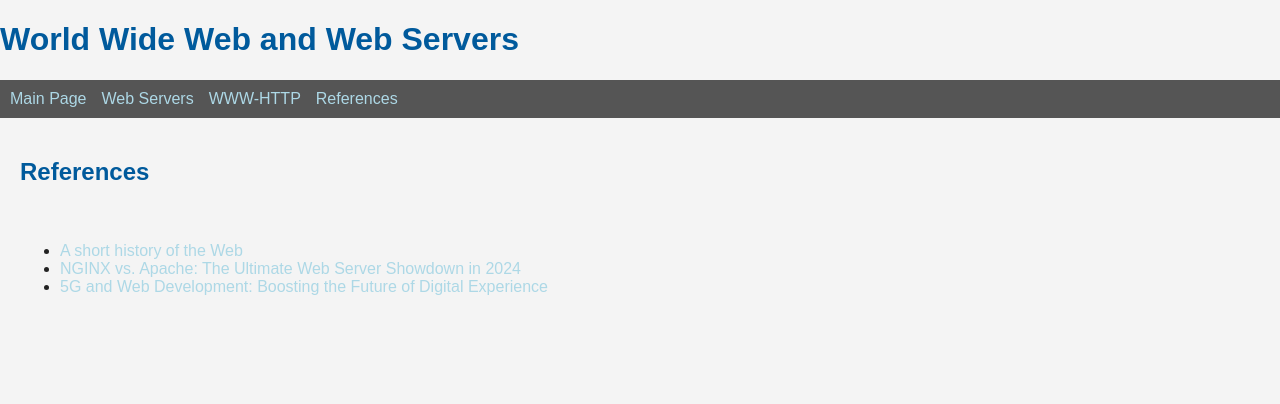
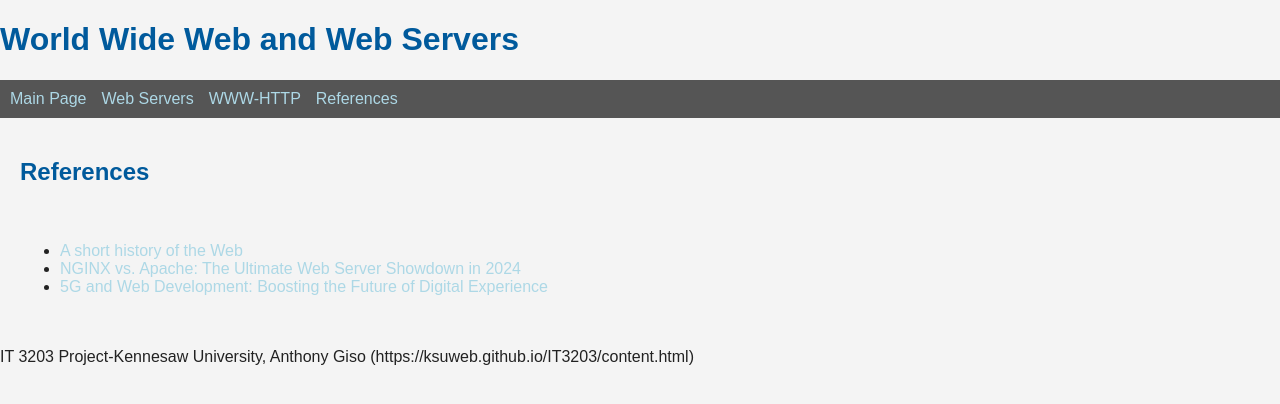
Before and after one commit to nico1095/nico1095.github.io, a plain HTML site: page references.html in a window 1280 px wide. Drawn offline with Linux system fonts and the light colour scheme.

Commit message:
Update references.html

```diff
--- a/references.html
+++ b/references.html
@@ -29,5 +29,8 @@
       <li><a href="https://medium.com/@gentlend1010/5g-and-web-development-boosting-the-future-of-digital-experience-a35def7e9f7e" target="_blank">5G and Web Development: Boosting the Future of Digital Experience</a></li>
     </ul>
   </main>
+   <footer>
+        <p>IT 3203 Project-Kennesaw University, Anthony Giso (https://ksuweb.github.io/IT3203/content.html)</p>
+    </footer>
 </body>
 </html>
```
